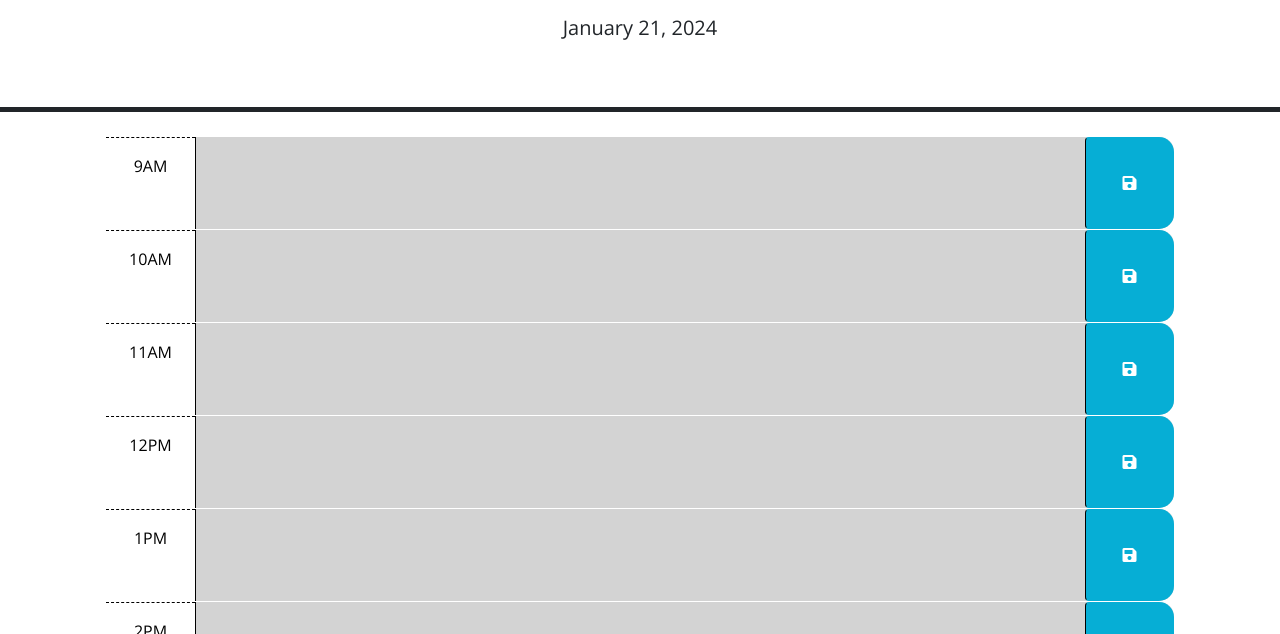
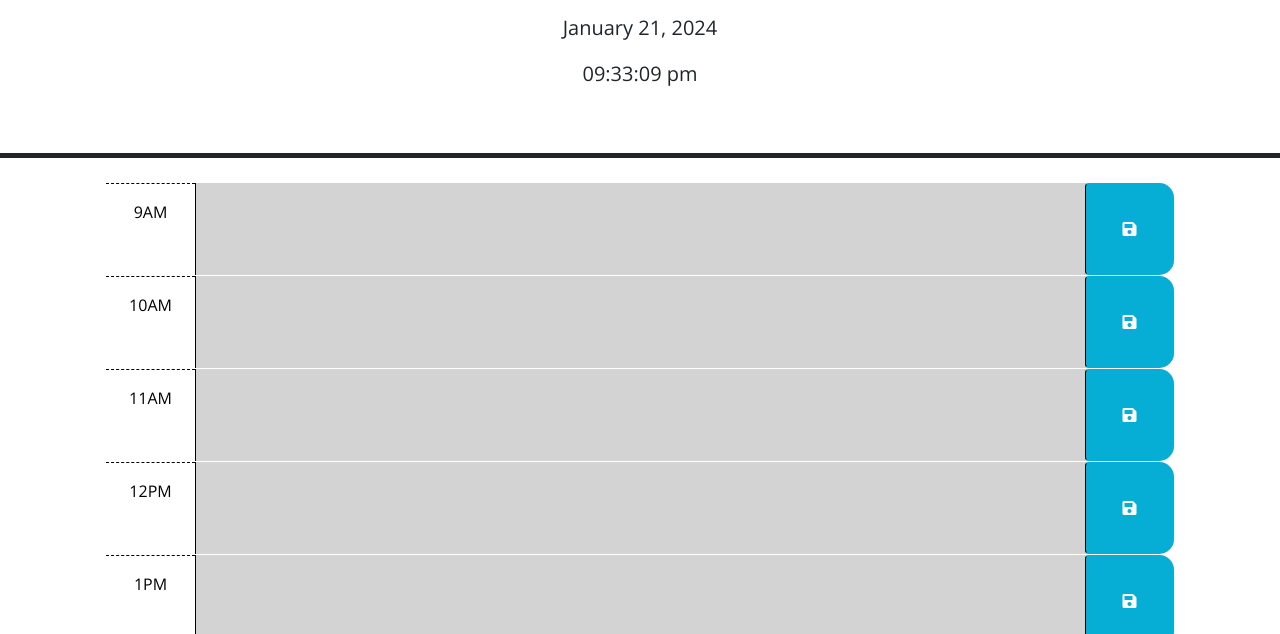
Before and after one commit to Carioto/Work-Day-Scheduler, a plain HTML site: page index.html in a window 1280 px wide. Shown: the part 166-800 px from the top of the page. Drawn offline with nearby package versions, Linux system fonts and the light colour scheme.

Commit message:
addtime element and clean up comments

```diff
--- a/assets/js/script.js
+++ b/assets/js/script.js
@@ -2,52 +2,57 @@ var thisDay = dayjs();
 var displayDate = document.querySelector("#currentDay");
 var btnClick = $('.saveBtn');
 var localDesc = document.querySelector(".description");
+var todayTime = document.querySelector("#currentTime");
 
+// After page loads...
+$(document).ready(function () {
+  // ...display current date...
+  displayDate.textContent = thisDay.format('MMMM DD, YYYY');
+  // ...and time...
+  var timeInterval = setInterval (function() {
+    var thisDay = dayjs();
+    todayTime.textContent = thisDay.format("hh:mm:ss a");
 
-$(document).ready(function () {
-  displayDate.textContent = thisDay.format('MMMM DD, YYYY');
+  }, 1000);
+
+  // get current hour and format it to match our div IDs
   var nowHour = thisDay.format('[hour-]HH');
 
+  // For each hour block
   $(".time-block").each(function() {
     var hourBlock = $(this).attr("id")
+    // Retrieve any notes from local storage for the current hour block
     var commentBlock = localStorage.getItem($(this).attr("id"));
     if (nowHour > hourBlock){
-
+      // if current hour block is in the past
+      // assign 'past' class and add any notes from local storage
       $(this).removeClass("future");
       $(this).removeClass("present");
       $(this).addClass("past");
       $(this).children(".description").val(commentBlock);
 
     }
+    // if current hour block is the current hour
+    // assign 'present' class and add any notes from local storage
     else if (nowHour === hourBlock){
       $(this).removeClass("future");
       $(this).removeClass("past");
       $(this).addClass("present");
       $(this).children(".description").val(commentBlock);
-
     }
     else {
-    $(this).removeClass("past");
+      // if current hour block is in the future
+      // assign 'future' class and add any notes from local storage
+      $(this).removeClass("past");
     $(this).removeClass("present");
     $(this).addClass("future");
     $(this).children(".description").val(commentBlock);
-    }});
+    }
+  });
 
-
-
-
-
-
-
-
-
-
-
-
-
-
+    // when any save button is pressed
   btnClick.on("click", function(){
-
+    //add the corresponding hour and notes to local storage
    var appTime = $(this).parent().attr("id");
    var apptText = $(this).siblings(".description").val();
     console.log(appTime);
@@ -55,19 +60,4 @@ $(document).ready(function () {
    localStorage.setItem(appTime,apptText);
 
   })
-
-
-
-  //
-  // TODO: Add code to apply the past, present, or future class to each time
-  // block by comparing the id to the current hour. HINTS: How can the id
-  // attribute of each time-block be used to conditionally add or remove the
-  // past, present, and future classes? How can Day.js be used to get the
-  // current hour in 24-hour time?
-  //
-  // TODO: Add code to get any user input that was saved in localStorage and set
-  // the values of the corresponding textarea elements. HINT: How can the id
-  // attribute of each time-block be used to do this?
-  //
-  // TODO: Add code to display the current date in the header of the page.
  });
--- a/index.html
+++ b/index.html
@@ -27,19 +27,9 @@
       <h1 class="display-3">Work Day Scheduler</h1>
       <p class="lead">A simple calendar app for scheduling your work day</p>
       <p id="currentDay" class="lead"></p>
+      <p id="currentTime" class="lead"></p>
     </header>
     <div class="daypartContainer container-lg px-5">
-      <!-- Use class for "past", "present", and "future" to apply styles to the
-        time-block divs accordingly. The javascript will need to do this by
-        adding/removing these classes on each div by comparing the hour in the
-        id to the current hour. The html provided below is meant to be an example
-        demonstrating how the css provided can be leveraged to create the
-        desired layout and colors. The html below should be removed or updated
-        in the finished product. Remember to delete this comment once the
-        code is implemented.
-        -->
-
-      <!-- Example of a past time block. The "past" class adds a gray background color. -->
       <div id="hour-09" class="row time-block past">
         <div class="col-2 col-md-1 hour text-center py-3">9AM</div>
         <textarea class="col-8 col-md-10 description" rows="3"> </textarea>
@@ -48,7 +38,6 @@
         </button>
       </div>
 
-      <!-- Example of a a present time block. The "present" class adds a red background color. -->
       <div id="hour-10" class="row time-block present">
         <div class="col-2 col-md-1 hour text-center py-3">10AM</div>
         <textarea class="col-8 col-md-10 description" rows="3"> </textarea>
@@ -57,7 +46,6 @@
         </button>
       </div>
 
-      <!-- Example of a future time block. The "future" class adds a green background color. -->
       <div id="hour-11" class="row time-block future">
         <div class="col-2 col-md-1 hour text-center py-3">11AM</div>
         <textarea class="col-8 col-md-10 description" rows="3"> </textarea>
```
